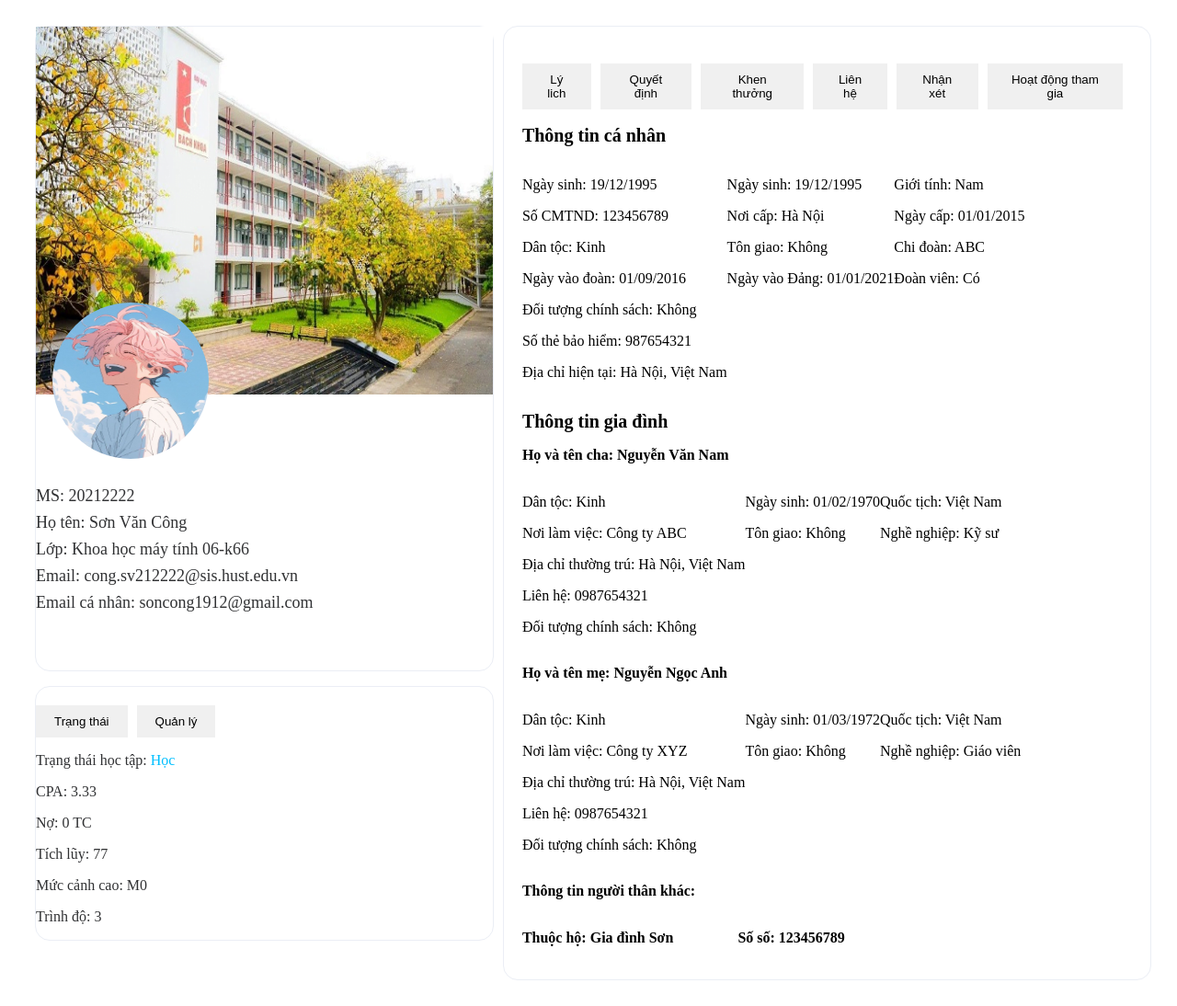
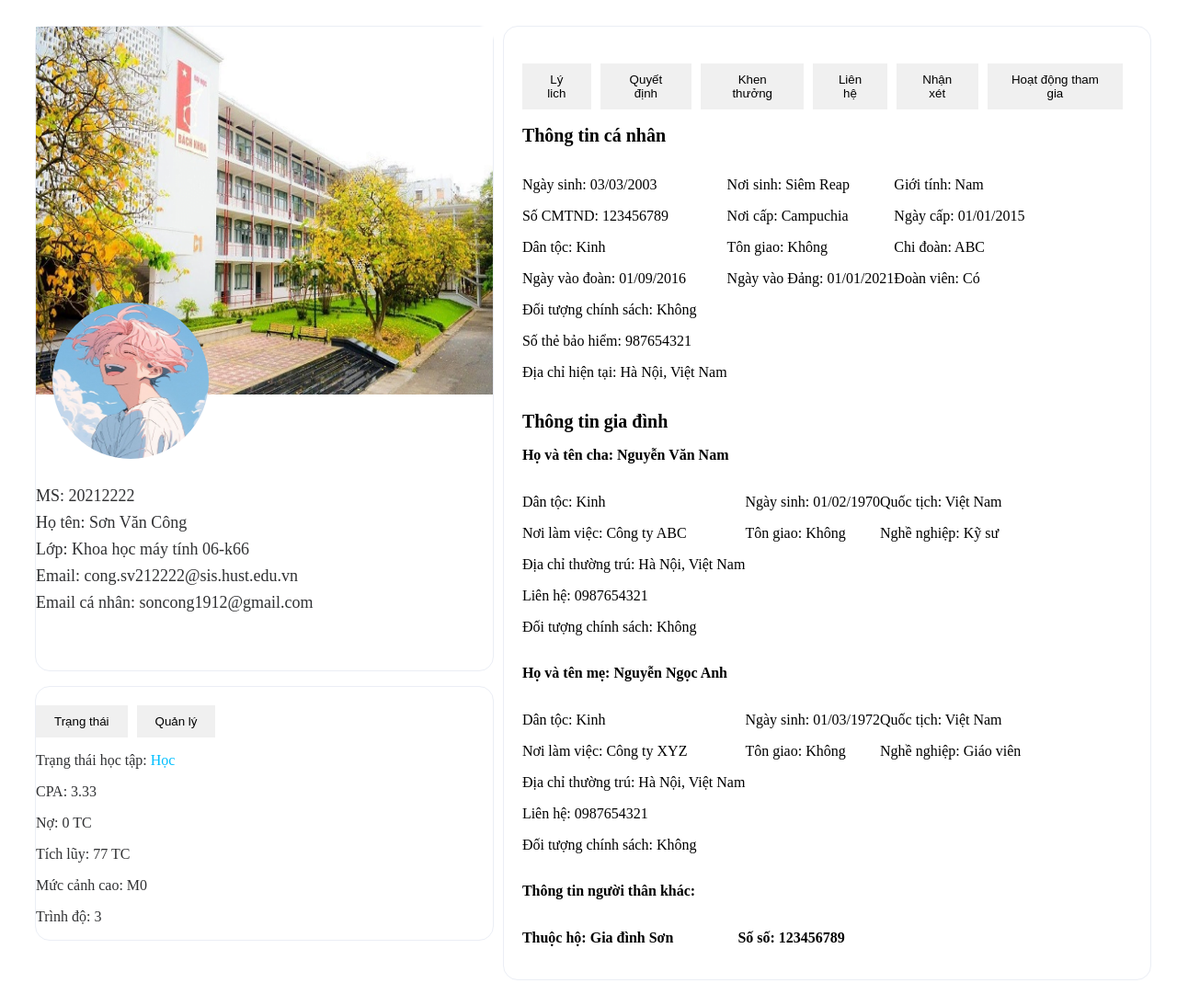
Before and after one commit to Jeff-kxng/Trang_CTSV, a website built with Parcel: page CTSV/Trang CSTV.html in a window 1280 px wide. Shown: the whole page at 92% size. Built offline with nearby package versions, Linux system fonts and the light colour scheme.

Commit message:
Merge remote-tracking branch 'origin/master'

```diff
--- a/CTSV/Trang CSTV.html
+++ b/CTSV/Trang CSTV.html
@@ -35,7 +35,7 @@
           <p>Trạng thái học tập: <span style="color: deepskyblue;">Học</span></p>
           <p>CPA: 3.33</p>
           <p>Nợ: 0 TC</p>
-          <p>Tích lũy: 77</p>
+          <p>Tích lũy: 77 TC</p>
           <p>Mức cảnh cao: M0</p>
           <p>Trình độ: 3</p>
         </div>
@@ -56,7 +56,7 @@
         <h1 class="section-heading">Thông tin cá nhân</h1>
         <div class="personal-info">
           <div>
-            <p>Ngày sinh: 19/12/1995</p>
+            <p>Ngày sinh: 03/03/2003</p>
             <p>Số CMTND: 123456789</p>
             <p>Dân tộc: Kinh</p>
             <p>Ngày vào đoàn: 01/09/2016</p>
@@ -65,8 +65,8 @@
             <p>Địa chỉ hiện tại: Hà Nội, Việt Nam</p>
           </div>
           <div>
-            <p>Ngày sinh: 19/12/1995</p>
-            <p>Nơi cấp: Hà Nội</p>
+            <p>Nơi sinh: Siêm Reap</p>
+            <p>Nơi cấp: Campuchia</p>
             <p>Tôn giao: Không</p>
             <p>Ngày vào Đảng: 01/01/2021</p>
           </div>
```
